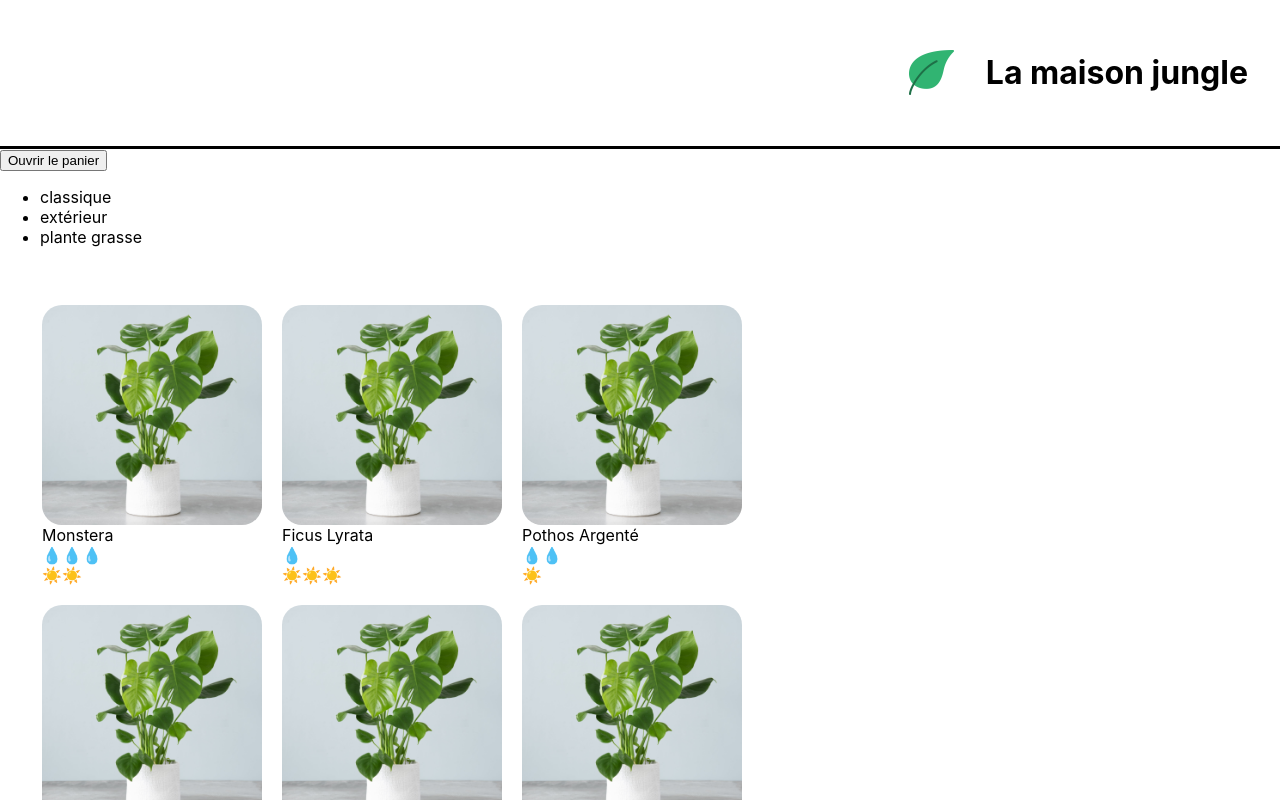
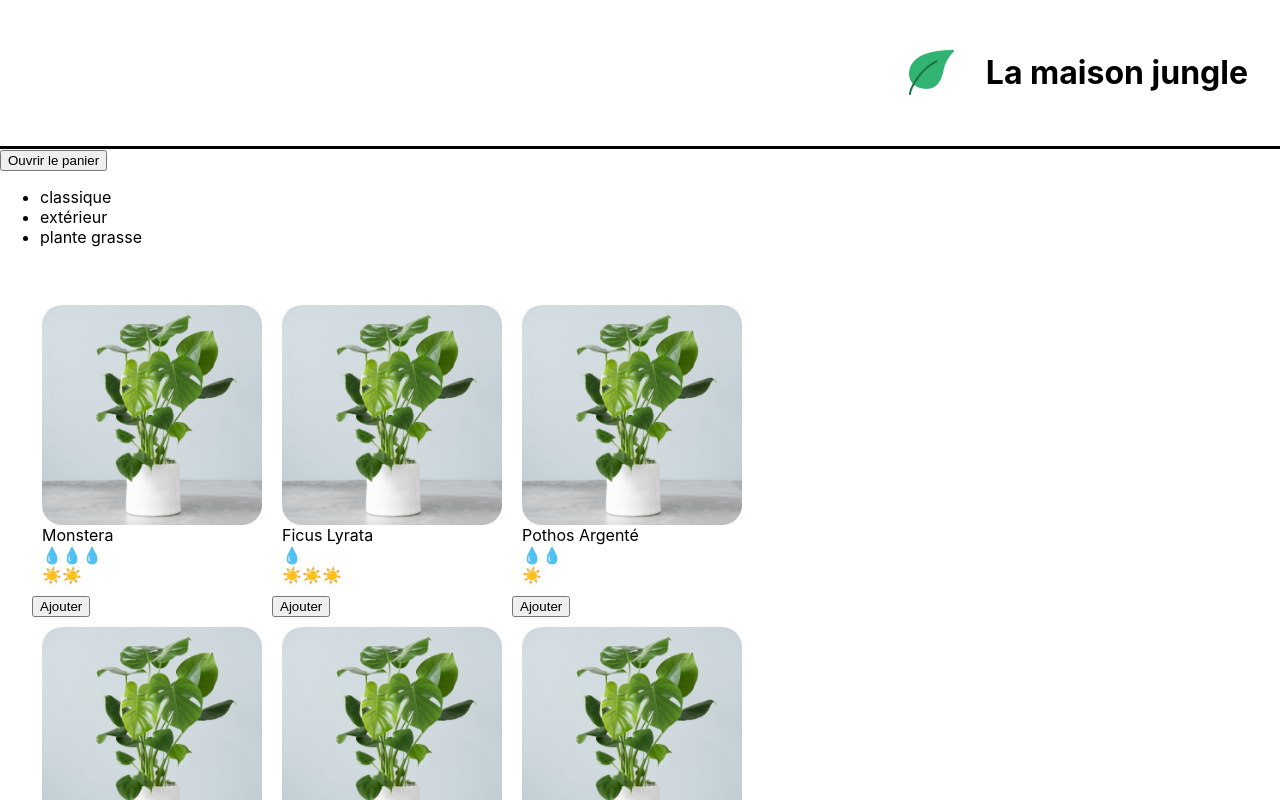
Before and after one commit to strenauld/ocr_debutez_avec_react, a React (Create React App) app: page / in a window 1280 px wide. Shown: the top 800 px of the page. Built offline with nearby package versions, Linux system fonts and the light colour scheme.

Commit message:
partagez votre state entre differents composants -1-

```diff
--- a/src/components/App.js
+++ b/src/components/App.js
@@ -1,18 +1,24 @@
 import Banner from './Banner';
 import Cart from './Cart';
 import ShoppingList from './ShoppingList';
-import QuestionForm from './QuestionForm';
+// import QuestionForm from './QuestionForm';
 
 import '../App.css';
+import { useState } from 'react/cjs/react.development';
 
 function App() {
+  const [cart, updateCart] = useState([]);
+
   return (
-  <div>
-    <Banner/>
-    <Cart/>
-    <ShoppingList/>
-    <QuestionForm/>
-  </div>)
+    <div>
+      <Banner/>
+      <div className="lmj-layout-inner">
+        <Cart cart={ cart } updateCart={ updateCart}/>
+        <ShoppingList cart={ cart } updateCart={ updateCart }/>
+      </div>
+
+      {/* <QuestionForm/> */}
+    </div>)
 }
 
 export default App;
--- a/src/components/Cart.js
+++ b/src/components/Cart.js
@@ -1,29 +1,24 @@
 import { useState } from 'react';
 import '../styles/Cart.css'
 
-function Cart() {
+function Cart({ cart, updateCart}) {
     const monsteraPrice = 8;
-
-    const [cart, updateCart] = useState(0);
     const [isOpen, setIsopen] = useState(false);
 
     return isOpen ? (
         <div className="lmj-cart">
             <button onClick={ () => setIsopen(false)}>Fermer</button>
             <h2>Panier</h2>
-            <div>
-                Monstera: { monsteraPrice }€
-                <button onClick={ () => updateCart(cart + 1) }>
-                    Ajouter
-                </button>
-            </div>
             <h3>Total: { monsteraPrice * cart }€</h3>
             <button onClick={ () => updateCart(0)}>
                 Vider le panier
             </button>
         </div>
     ) : (
-        <button onClick={ () => setIsopen(true)}>Ouvrir le panier</button>
+        <div className="lmj-cart-closed">
+            <button className="lmj-cart-toggle-button" onClick={ () => setIsopen(true)}>Ouvrir le panier</button>
+        </div>
+
     )
 }
 
--- a/src/components/ShoppingList.js
+++ b/src/components/ShoppingList.js
@@ -3,7 +3,7 @@
 
 import PlantItem from "./PlantItem";
 
-function ShoppingList() {
+function ShoppingList({ cart, updateCart }) {
 	const categories = plantList.reduce((acc, plant) =>
 			acc.includes(plant.category) ? acc : acc.concat(plant.category),
 		[]
@@ -18,13 +18,15 @@
 			</ul>
 			<ul className="lmj-plant-list">
 				{ plantList.map(( {id, cover, name, water, light }) => (
+					<div key={ id }>
 						<PlantItem
-						id={ id }
 							cover={ cover }
 							name={ name }
 							water={ water }
 							light={ light }
 						/>
+						<button onClick={ () => updateCart(cart + 1) }>Ajouter</button>
+					</div>
 				)) }
 			</ul>
 		</div>
```
Lines whose indentation alone changed are shown as unchanged.
